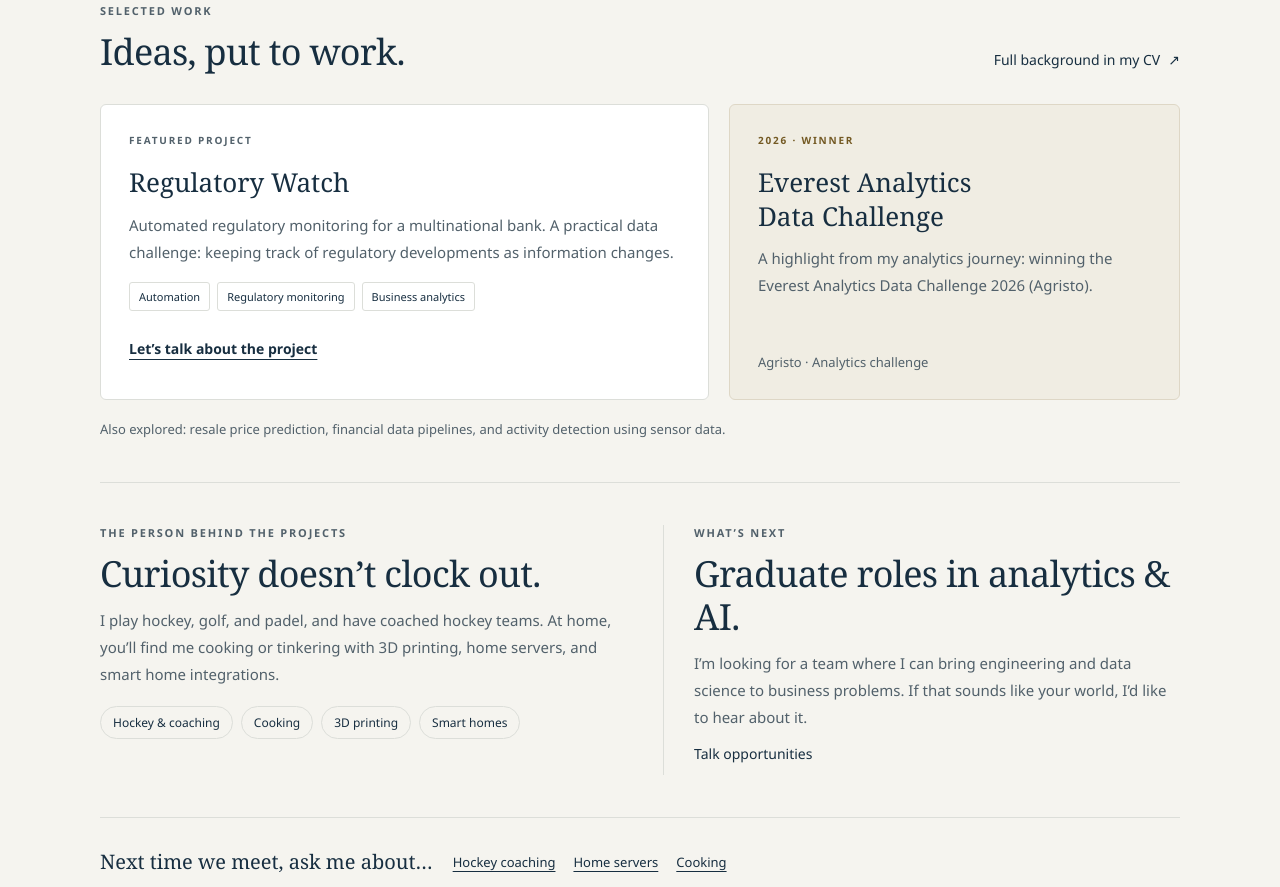
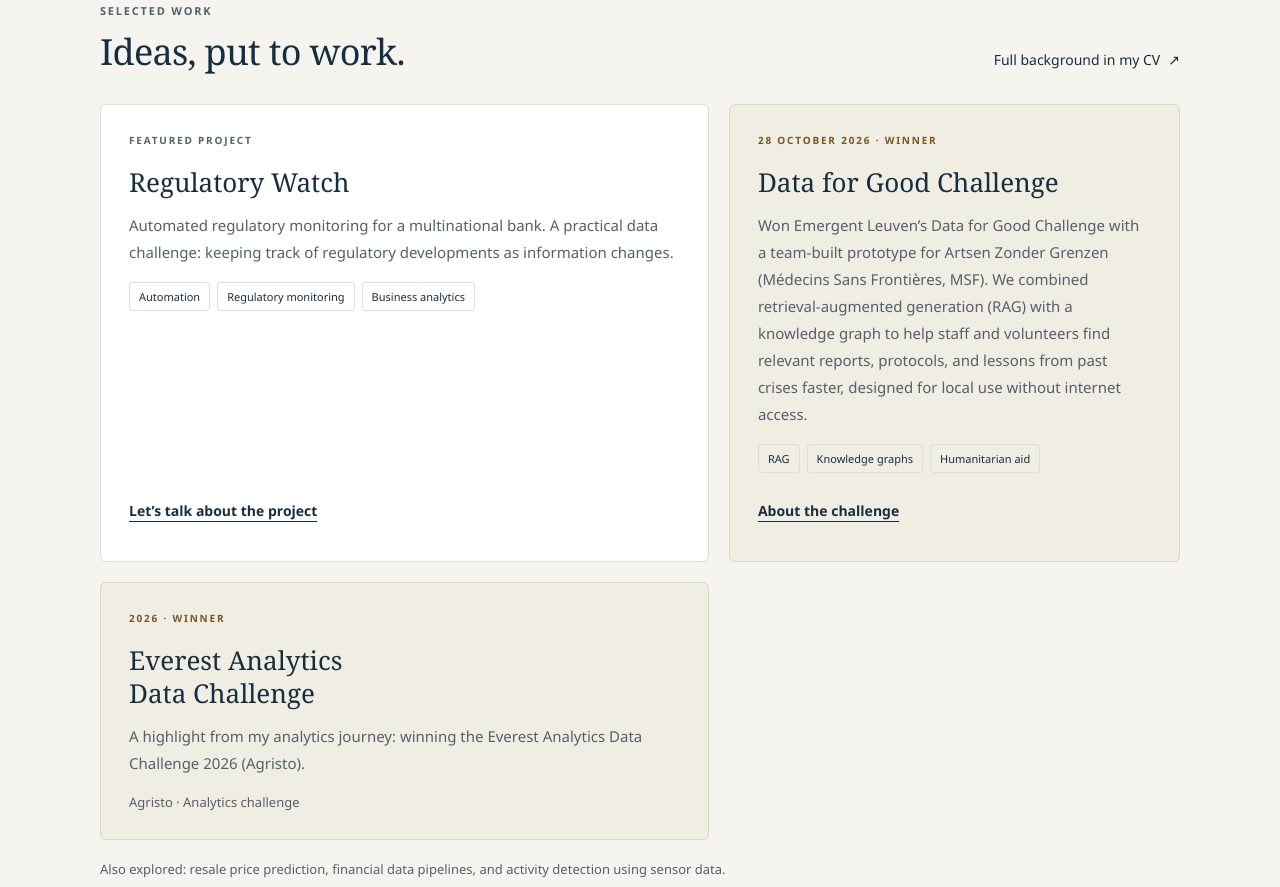
Before and after one commit to ArthurCallewaert03/my-cv, a plain HTML site: page index.html in a window 1280 px wide. Shown: the part 856-1743 px from the top of the page. Drawn offline with Linux system fonts and the light colour scheme.

Commit message:
Add Data for Good Challenge win to CV page

```diff
--- a/content/site.json
+++ b/content/site.json
@@ -45,6 +45,21 @@
         "linkLabel": "Let’s talk about the project",
         "url": "mailto:arthur.callewaert03@gmail.com?subject=Let%27s%20talk%20about%20Regulatory%20Watch",
         "highlight": false,
+        "note": ""
+      },
+      {
+        "enabled": true,
+        "label": "28 October 2026 · Winner",
+        "title": "Data for Good Challenge",
+        "description": "Won Emergent Leuven’s Data for Good Challenge with a team-built prototype for Artsen Zonder Grenzen (Médecins Sans Frontières, MSF). We combined retrieval-augmented generation (RAG) with a knowledge graph to help staff and volunteers find relevant reports, protocols, and lessons from past crises faster, designed for local use without internet access.",
+        "tags": [
+          "RAG",
+          "Knowledge graphs",
+          "Humanitarian aid"
+        ],
+        "linkLabel": "About the challenge",
+        "url": "https://dataforgood.be/",
+        "highlight": true,
         "note": ""
       },
       {
--- a/index.html
+++ b/index.html
@@ -49,6 +49,13 @@
                         <p>Automated regulatory monitoring for a multinational bank. A practical data challenge: keeping track of regulatory developments as information changes.</p>
                         <ul class="tags" aria-label="Project themes"><li>Automation</li><li>Regulatory monitoring</li><li>Business analytics</li></ul>
                         <a class="quiet-link" href="mailto:arthur.callewaert03@gmail.com?subject=Let%27s%20talk%20about%20Regulatory%20Watch">Let’s talk about the project <span aria-hidden="true">↗</span></a>
+                    </article>
+                    <article class="project award">
+                        <p class="section-label"><svg viewBox="0 0 24 24" fill="none" stroke="currentColor" stroke-width="1.5" aria-hidden="true"><path d="M8 3h8v6a4 4 0 0 1-8 0V3zM8 5H4v2a4 4 0 0 0 4 4m8-6h4v2a4 4 0 0 1-4 4M12 13v5m-4 3h8m-7-3h6v3H9z"/></svg><time datetime="2026-10-28">28 October 2026</time> · Winner</p>
+                        <h3>Data for Good Challenge</h3>
+                        <p>Won Emergent Leuven’s Data for Good Challenge with a team-built prototype for Artsen Zonder Grenzen (Médecins Sans Frontières, MSF). We combined retrieval-augmented generation (RAG) with a knowledge graph to help staff and volunteers find relevant reports, protocols, and lessons from past crises faster, designed for local use without internet access.</p>
+                        <ul class="tags" aria-label="Project themes"><li>RAG</li><li>Knowledge graphs</li><li>Humanitarian aid</li></ul>
+                        <a class="quiet-link" href="https://dataforgood.be/">About the challenge <span aria-hidden="true">↗</span></a>
                     </article>
                     <article class="project award">
                         <p class="section-label"><svg viewBox="0 0 24 24" fill="none" stroke="currentColor" stroke-width="1.5" aria-hidden="true"><path d="M8 3h8v6a4 4 0 0 1-8 0V3zM8 5H4v2a4 4 0 0 0 4 4m8-6h4v2a4 4 0 0 1-4 4M12 13v5m-4 3h8m-7-3h6v3H9z"/></svg>2026 · Winner</p>
```
